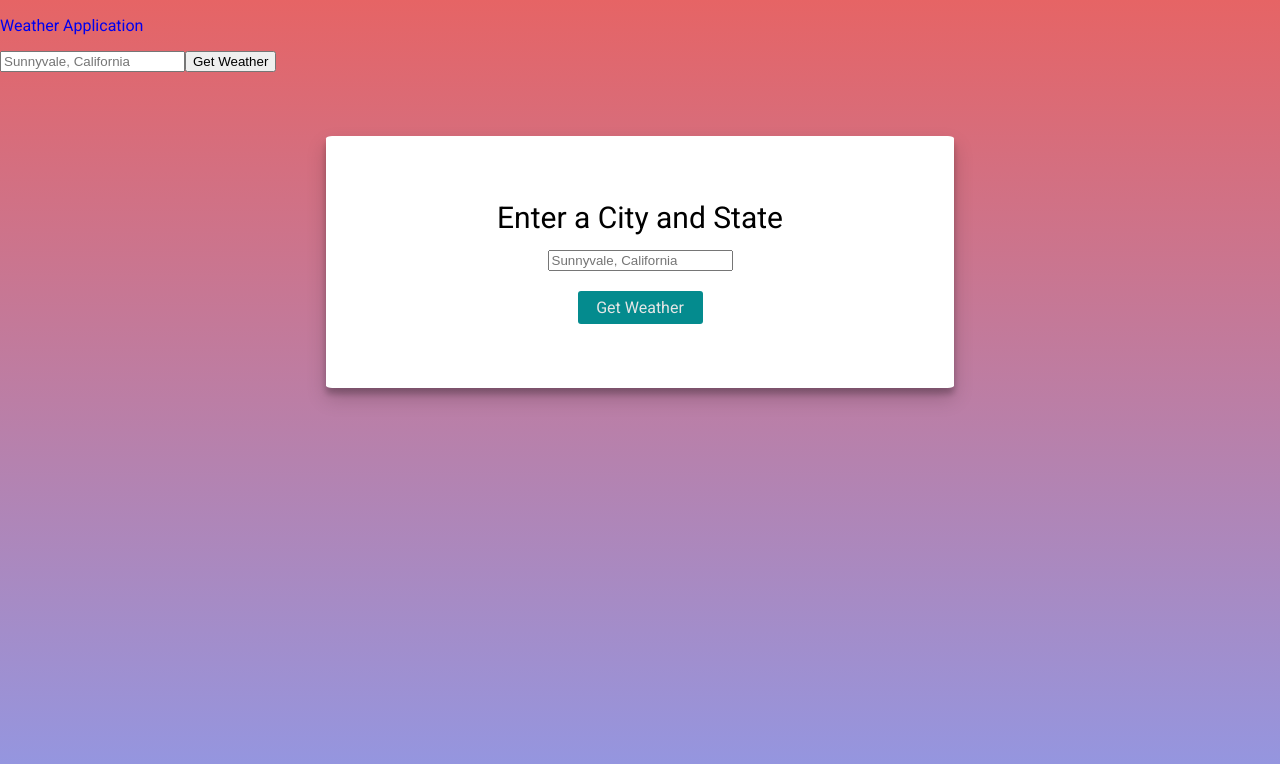
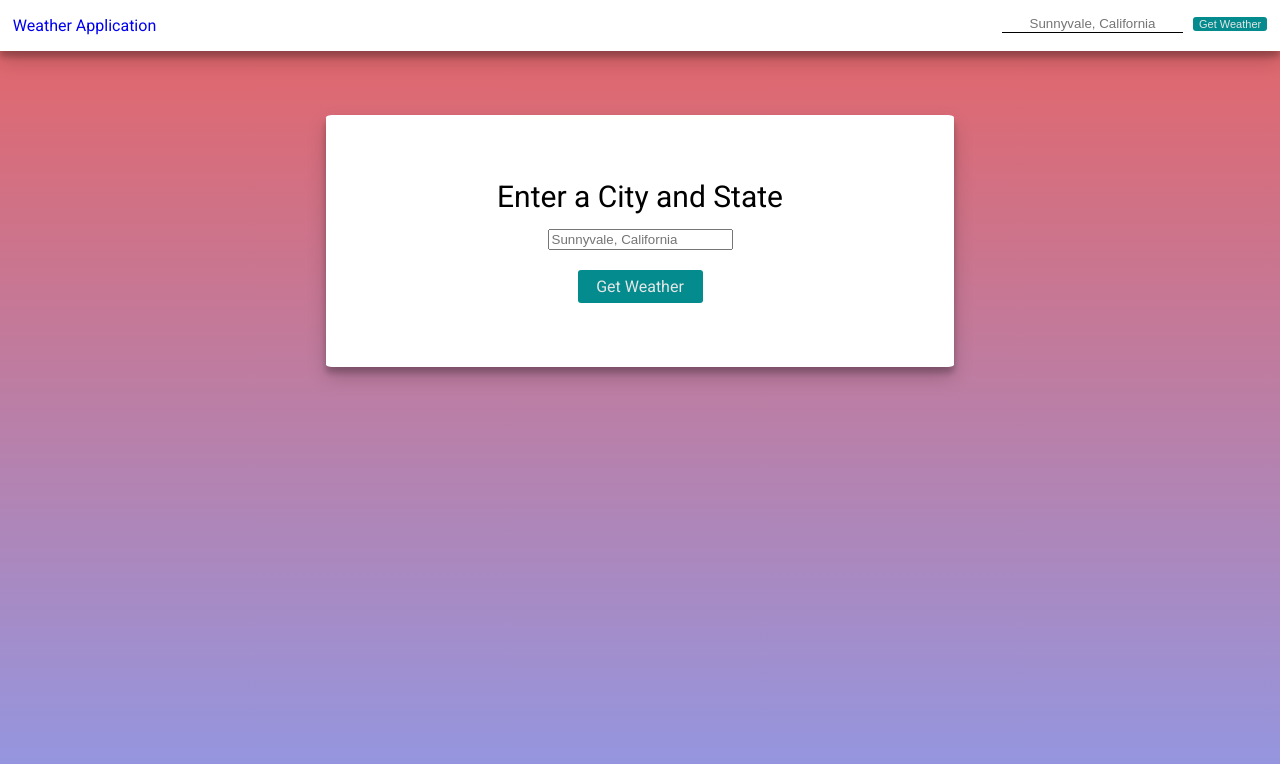
Before and after one commit to OscarLuu/WeatherReact, a React (Create React App) app: page / in a window 1280 px wide. Shown: the top 764 px of the page. Built offline with nearby package versions, Linux system fonts and the light colour scheme.

Commit message:
Weather array mapping

```diff
--- a/src/components/Forecast.js
+++ b/src/components/Forecast.js
@@ -10,8 +10,11 @@ const futureAPIBack =
 const UserInterface = props => {
   return (
     <div className="item-container">
-      <p className="title">{props.location}</p>
-      <div />
+      <p>{props.data.name}</p>
+      {console.log(props.data)}
+      {props.data.weather.map(item => (
+        <p>{item}</p>
+      ))}
     </div>
   );
 };
@@ -20,8 +23,8 @@ class Forecast extends Component {
   constructor(props) {
     super(props);
     this.state = {
-      loading: true,
-      date: 0
+      data3: 0,
+      data: 0
     };
   }
 
@@ -32,24 +35,21 @@ class Forecast extends Component {
 
     fetch(futureURL)
       .then(response => response.json())
-      .then(data => console.log(data.list[0].dt_txt))
-      .then(this.setState({ loading: false }));
+      .then(data => this.setState({ data3: data, loading: false }));
 
     fetch(currentURL)
       .then(response => response.json())
-      .then(data => console.log(data));
+      .then(data => this.setState({ data: data }));
   }
 
   render() {
-    const location = this.props.location.state.location;
-
     return (
       <div>
         <Nav />
         {this.state.loading === true ? (
           <p>Loading</p>
         ) : (
-          <UserInterface location={location} data={this.state.items} />
+          <UserInterface data3={this.state.data3} data={this.state.data} />
         )}
       </div>
     );
--- a/src/components/Nav.js
+++ b/src/components/Nav.js
@@ -3,15 +3,23 @@ import { BrowserRouter as Router, Route, Link } from "react-router-dom";
 
 const Nav = () => {
   return (
-    <div>
-      <p>
+    <div className="title">
+      <p className="TitleLink">
         <Link style={{ textDecoration: "none" }} to="/">
           Weather Application
         </Link>
       </p>
-      <form>
-        <input type="text" placeholder="Sunnyvale, California" />
-        <button type="submit">Get Weather</button>
+      <form className="right">
+        <span>
+          <input
+            type="text"
+            placeholder="Sunnyvale, California"
+            className="input-text-row"
+          />
+          <button type="submit" className="button-top">
+            Get Weather
+          </button>
+        </span>
       </form>
     </div>
   );
--- a/src/index.css
+++ b/src/index.css
@@ -11,11 +11,6 @@ body {
   background-repeat: no-repeat;
   background: linear-gradient(#e66465, #9198e5);
   background-attachment: fixed;
-}
-
-code {
-  font-family: source-code-pro, Menlo, Monaco, Consolas, "Courier New",
-    monospace;
 }
 
 .container {
@@ -45,6 +40,20 @@ code {
   transform: translateY(1px);
 }
 
+.button-top:active {
+  transform: translateY(1px);
+}
+
+.button-top {
+  color: #e6e6e6;
+  background: #048b8e;
+  border: none;
+  font-size: 11px;
+  border-radius: 3px;
+  text-align: center;
+  margin-left: 10px;
+}
+
 .column {
   padding: 5%;
   background-color: white;
@@ -61,18 +70,6 @@ code {
   padding-bottom: 3%;
 }
 
-.top {
-  width: 100%;
-  display: flex;
-  justify-content: center;
-  background-color: white;
-  box-shadow: 0 10px 20px rgba(0, 0, 0, 0.19), 0 6px 6px rgba(0, 0, 0, 0.23);
-}
-
-.btnwidth {
-  margin-left: 10px;
-}
-
 .item-container {
   display: flex;
   width: 75%;
@@ -81,3 +78,28 @@ code {
   margin: 10% auto auto auto;
   box-shadow: 0 10px 20px rgba(0, 0, 0, 0.19), 0 6px 6px rgba(0, 0, 0, 0.23);
 }
+
+.title {
+  background-color: white;
+  display: flex;
+  justify-content: space-between;
+  box-shadow: 0 10px 20px rgba(0, 0, 0, 0.19), 0 6px 6px rgba(0, 0, 0, 0.23);
+}
+
+.right {
+  padding: 1% 1% 0 2%;
+}
+
+.TitleLink {
+  padding-left: 1%;
+}
+
+.input-text-row {
+  border: none;
+  border-bottom: 1px solid black;
+  text-align: center;
+}
+
+.button-top {
+  white-space: nowrap;
+}
```
